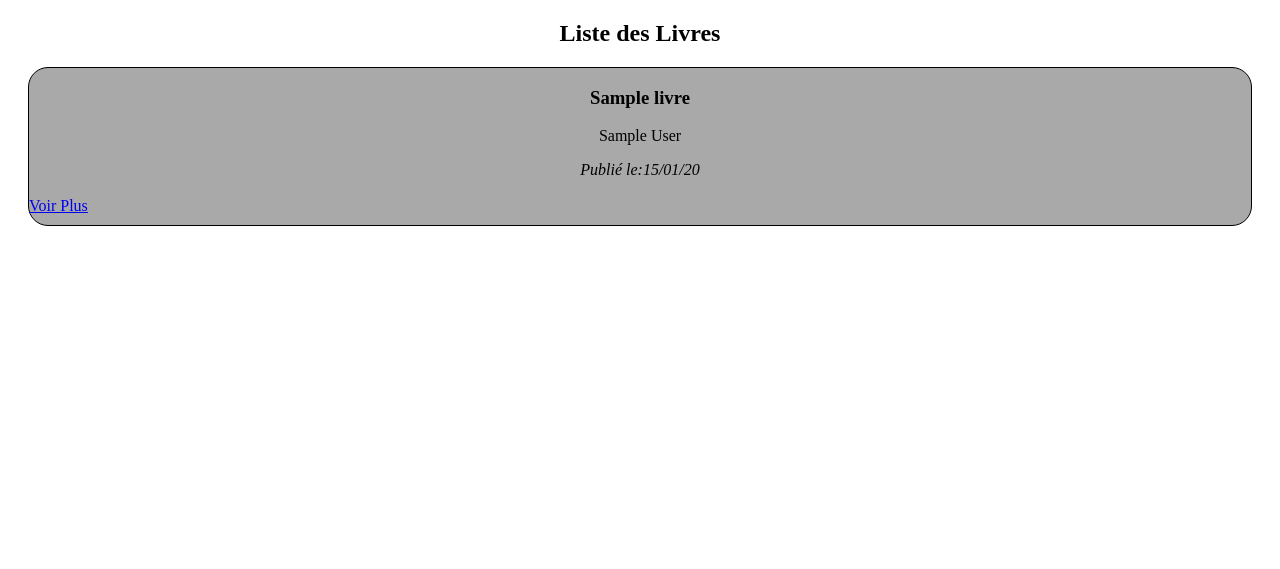
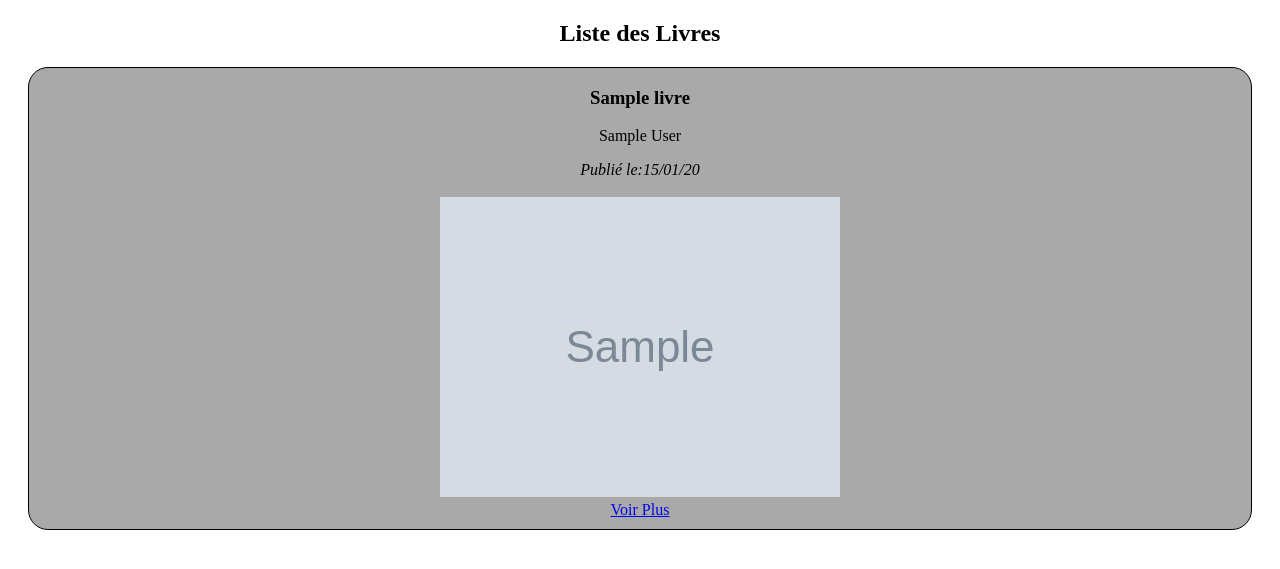
Before and after one commit to SimonMolo/Bibliotheque, a Symfony app: template templates/livres.html.twig in a window 1280 px wide. Shown: the part 34-603 px from the top of the page. Run offline with Twig, Linux system fonts and the light colour scheme; the template is opened without the code that fills it: most values are stand-ins (such as "Sample title", 1, 10 or a date in 2020); grey boxes marked "Sample" are stand-in pictures; some libraries are stand-ins or nearby versions.

Commit message:
livres OK livre OK Home X

```diff
--- a/public/style.css
+++ b/public/style.css
@@ -19,8 +19,6 @@
     text-align: center;
 }
 .livre{
-    border: solid 1px black;
-    border-radius: 20px;
     padding-bottom: 10px;
     margin: 20px;
     background-color: darkgray;
@@ -31,11 +29,34 @@
 .header{
     background-color: grey;
 }
-.divLivre{
+.border{
     border: black solid 1px;
     border-radius: 20px;
 }
 .aLivres{
     display: block;
     margin: 0 auto;
+    text-align: center;
 }
+.divImg{
+    display: block;
+    margin: 0 auto;
+    width: 400px;
+}
+
+.coverImg{
+    width: 400px;
+    text-align: center;
+}
+.articleLivre{
+    justify-content: space-evenly;
+    background-color: darkgrey;
+}
+.infoLivre{
+    padding: 100px;
+    background-color: lightgray;
+}
+.synopsis{
+    text-align: center;
+    padding: 100px;
+}
--- a/templates/home.html.twig
+++ b/templates/home.html.twig
@@ -2,4 +2,9 @@
 
 {% block main %}
 <h1 class="h1"> Bienvenue Sur ma bibliotheque </h1>
+
+
+
+
+
 {% endblock main %}
--- a/templates/livres.html.twig
+++ b/templates/livres.html.twig
@@ -3,12 +3,14 @@
     <article>
         <h2 class="center">Liste des Livres</h2>
                 {% for livre in livres %}
-        <div class="livre">
-
-                        <h3 class="center"> {{ livre.title }}</h3>
-                        <p class="center"> {{ livre.author }}</p>
-                        <em class="center date">Publié le:{{ livre.publishedAt|date('d/m/y')}}</em>
-                        <br>
+        <div class="livre border">
+            <h3 class="center"> {{ livre.title }}</h3>
+            <p class="center"> {{ livre.author }}</p>
+            <em class="center date">Publié le:{{ livre.publishedAt|date('d/m/y')}}</em>
+            <br>
+            <div class="divImg">
+            <img class="coverImg" src="{{livre.img}}", alt="{{ livre.title }}">
+            </div>
                         <a class="aLivres" href="{{ path('livre', {"id":livre.id}) }}">Voir Plus</a>
         </div>
                 {% endfor %}
```
Also changed, not shown: src/Controller/bibliothequeController.php (+23 -1 lines), templates/livre.html.twig (+10 -2 lines).
